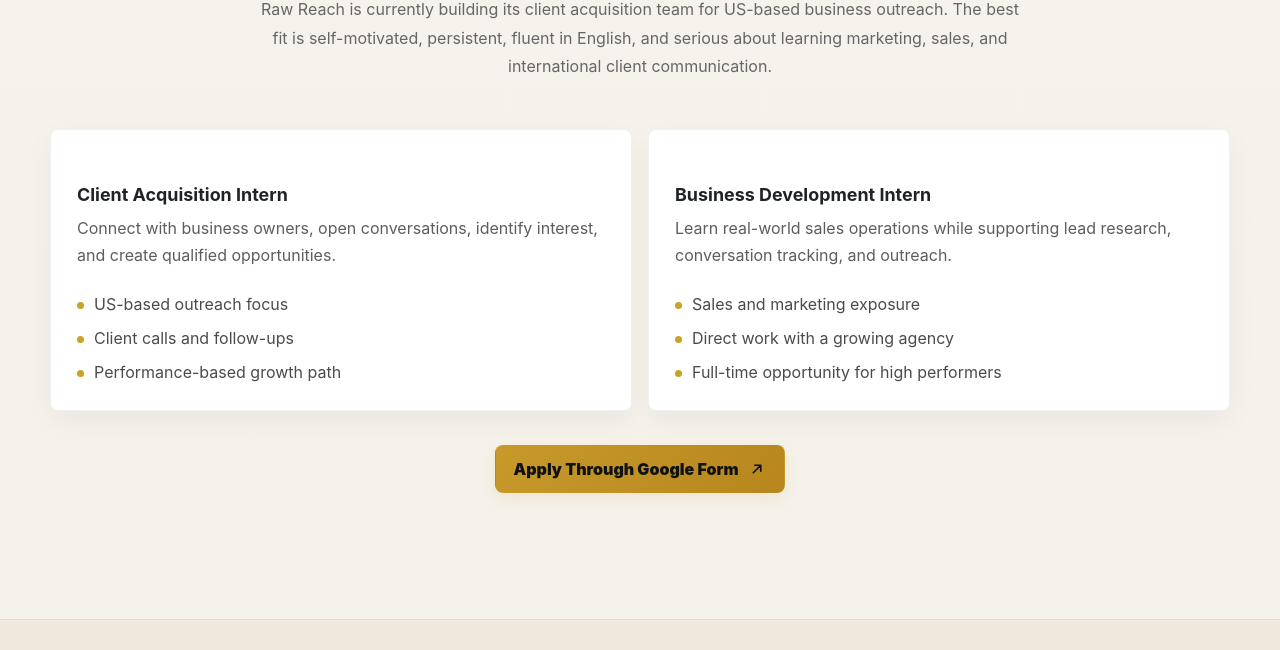
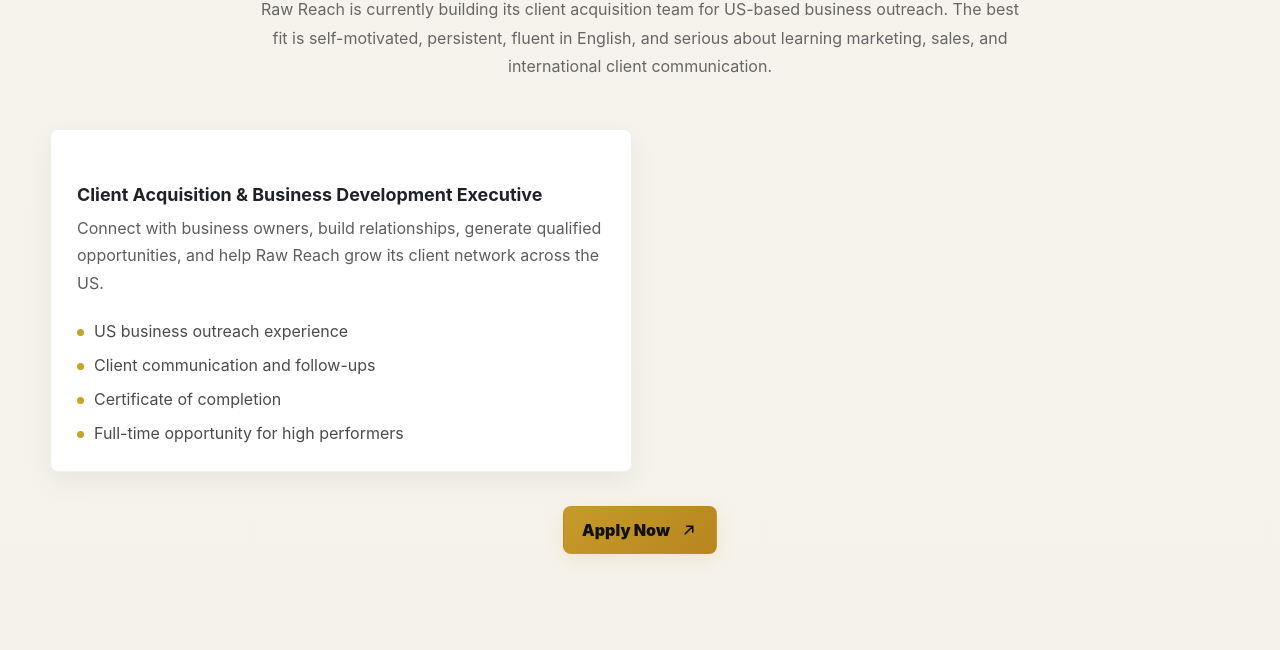
Before and after one commit to awwyan9368/RawReachWebSite, a website: page index.html in a window 1280 px wide. Shown: the part 7146-7796 px from the top of the page. Drawn offline with Linux system fonts and the light colour scheme; files whose address does not match are found by name.

Commit message:
Revise career section for Client Acquisition position
Updated job title and description for Client Acquisition role, removed Business Development Intern section, and changed button text.

```diff
--- a/index.html
+++ b/index.html
@@ -373,28 +373,23 @@
 
           <div class="career-grid">
             <article class="career-card reveal">
-              <h3>Client Acquisition Intern</h3>
-              <p>Connect with business owners, open conversations, identify interest, and create qualified opportunities.</p>
-              <ul>
-                <li>US-based outreach focus</li>
-                <li>Client calls and follow-ups</li>
-                <li>Performance-based growth path</li>
-              </ul>
+              <h3>Client Acquisition & Business Development Executive</h3>
+             <p>
+Connect with business owners, build relationships, generate qualified opportunities, and help Raw Reach grow its client network across the US.
+</p>
+             <ul>
+  <li>US business outreach experience</li>
+  <li>Client communication and follow-ups</li>
+  <li>Certificate of completion</li>
+  <li>Full-time opportunity for high performers</li>
+</ul>
             </article>
-            <article class="career-card reveal delay-1">
-              <h3>Business Development Intern</h3>
-              <p>Learn real-world sales operations while supporting lead research, conversation tracking, and outreach.</p>
-              <ul>
-                <li>Sales and marketing exposure</li>
-                <li>Direct work with a growing agency</li>
-                <li>Full-time opportunity for high performers</li>
-              </ul>
-            </article>
+
           </div>
 
           <div class="career-cta reveal">
             <a class="button primary" href="https://forms.gle/RyJhz7YNcD7W5kkk8" target="_blank" rel="noreferrer">
-              Apply Through Google Form
+              Apply Now
               <svg viewBox="0 0 24 24" aria-hidden="true">
                 <path d="M7 17 17 7M9 7h8v8" />
               </svg>
```
